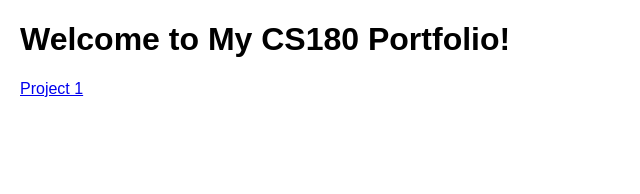
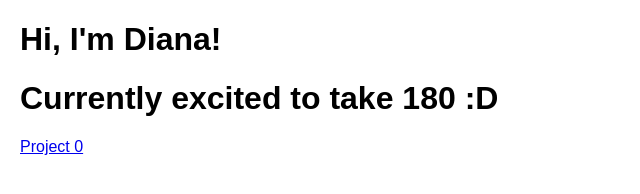
Before and after one commit to dianakohr/180proj0.github.io, a plain HTML site: page index.html in a window 1280 px wide. Shown: the whole page, without its empty margins (0-640 px from the left). Drawn offline with Linux system fonts and the light colour scheme.

Commit message:
Update index.html

```diff
--- a/index.html
+++ b/index.html
@@ -1,7 +1,7 @@
 <!DOCTYPE html>
 <html>
 <head>
-    <title>My Portfolio</title>
+    <title>CS 180 portfolio</title>
     <style>
         body {
             font-family: Arial, sans-serif;
@@ -10,7 +10,8 @@
     </style>
 </head>
 <body>
-    <h1>Welcome to My CS180 Portfolio!</h1>
-    <a href="./1/index.html">Project 1</a>
+    <h1>Hi, I'm Diana!</h1>
+    <h1>Currently excited to take 180 :D</h1>
+    <a href="./0/index.html">Project 0</a>
 </body>
 </html>
```
